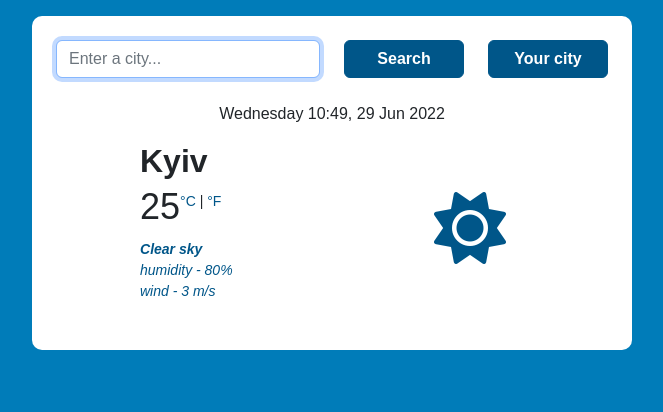
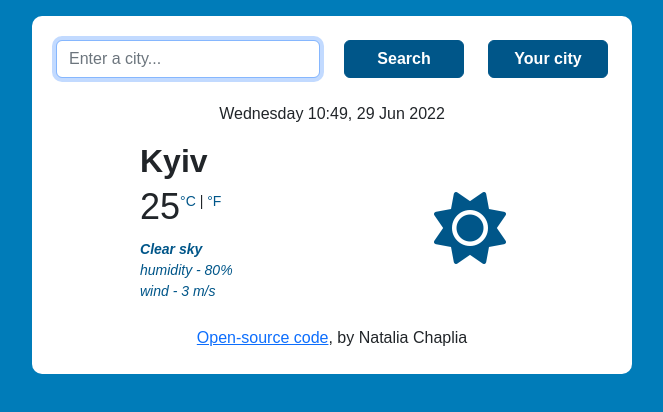
Before and after one commit to TashaStinger/weather-react, a React (Create React App) app: page / in a window 1280 px wide. Shown: the top 412 px of the page, without its empty margins (308-971 px from the left). Built offline with nearby package versions, Linux system fonts and the light colour scheme.

Commit message:
Update Weather.js

```diff
--- a/src/Weather.js
+++ b/src/Weather.js
@@ -119,9 +119,9 @@ export default function Weather() {
               <div className="col-sm"></div>
             </div>
           </div>
-          {/* <div className="footer">
+          <div>
             <a href="https://github.com/TashaStinger/weather-react" title="GitHub" target="_blank">Open-source code</a>, by Natalia Chaplia
-          </div> */}
+          </div>
         </div>
       </div>
     </div>
```
